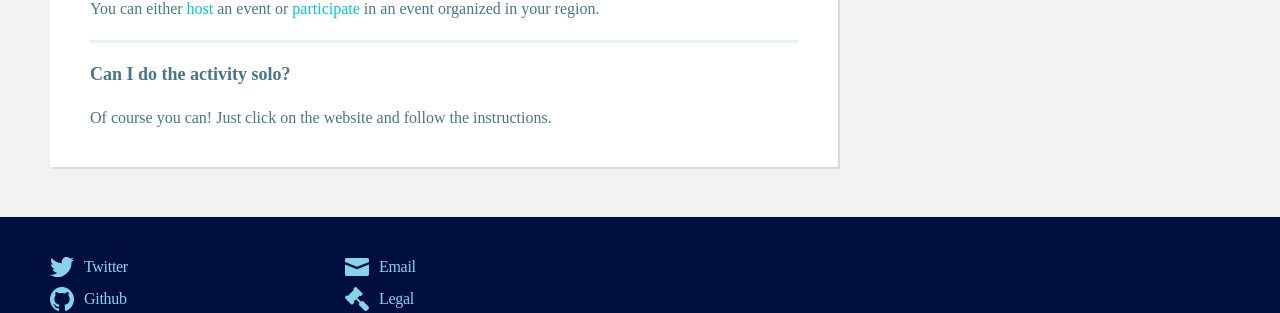
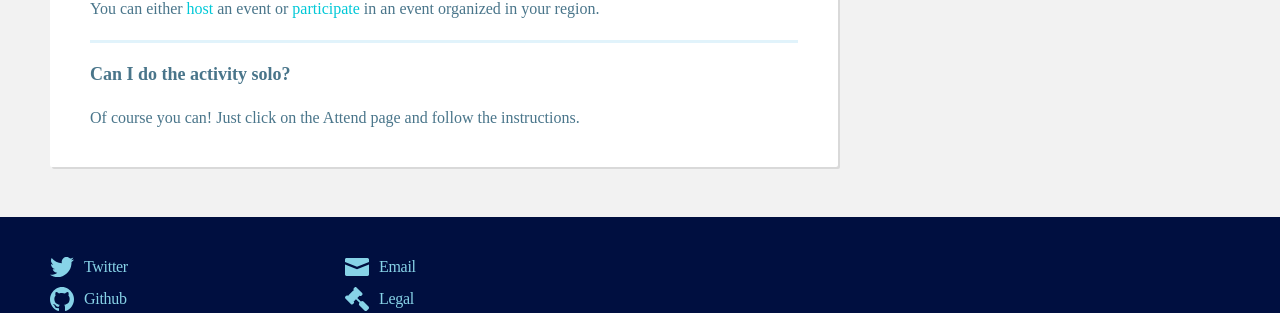
Before and after one commit to mozilla/sumo-playstore-campaign, a Jekyll site: the page built from _articles/faq.md, in a window 1280 px wide. Shown: the part 792-1105 px from the top of the page. Built offline with Jekyll 4.4.1, drawn with Linux system fonts in a browser that asks for light colours; some web fonts are replaced; a script that is not in the unit is left out.

Commit message:
Update faq.md
updated where to find instructions for doing the activity solo

```diff
--- a/_articles/faq.md
+++ b/_articles/faq.md
@@ -25,6 +25,6 @@ You can either <a href="{{ '/host/' | prepend: site.baseurl }}">host</a> an even
 
 ### Can I do the activity solo?
 
-Of course you can! Just click on the website and follow the instructions.
+Of course you can! Just click on the Attend page and follow the instructions.
 
 </div>
```
